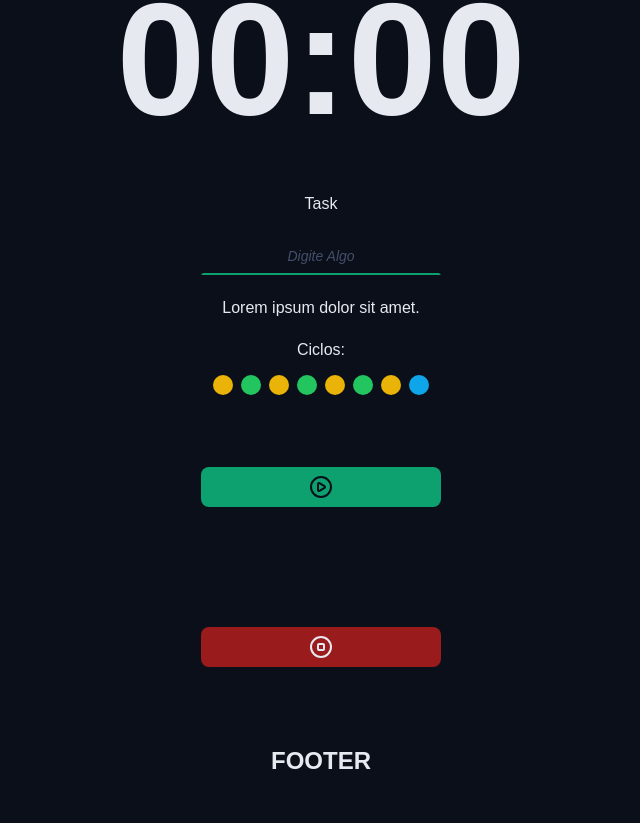
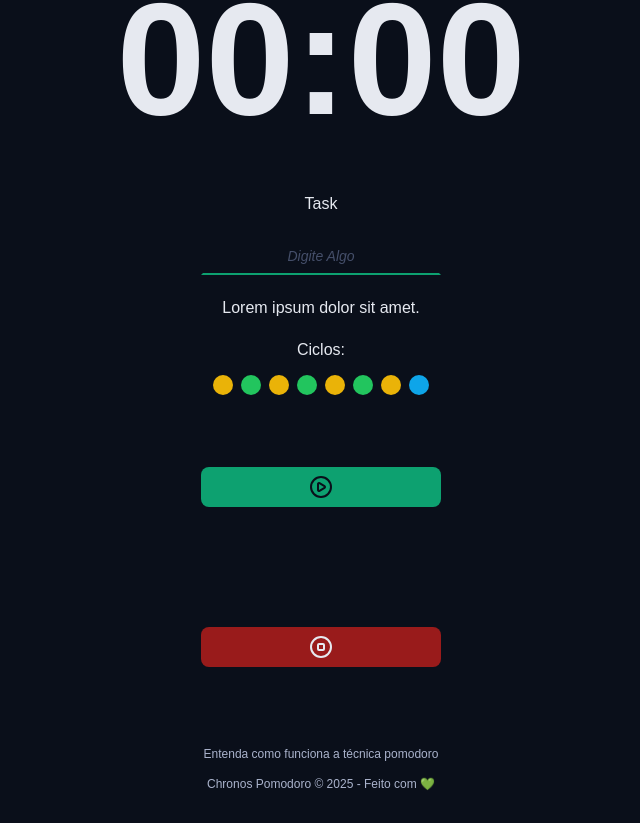
Before and after one commit to MaaSantos45/chronos, a React (Vite) app: page / in a window 1280 px wide. Shown: the part 335-1158 px from the top of the page, without its empty margins (319-959 px from the left). Built offline with nearby package versions, Linux system fonts and the light colour scheme.

Commit message:
adicionado component Footer

```diff
--- a/src/App.tsx
+++ b/src/App.tsx
@@ -1,10 +1,10 @@
 // import { useState } from 'react'
 import {Container, ContainerFluid} from "./components/Container";
-import {Heading} from "./components/Heading";
 import {Logo} from "./components/Logo";
 import {CountDown} from "./components/CountDown"
 import {Menu} from "./components/Menu";
 import {Form} from "./components/Form";
+import {Footer} from "./components/Footer";
 
 import './styles/theme.css'
 import './styles/global.css'
@@ -33,9 +33,7 @@
             </Container>
 
             <Container>
-                <Heading>
-                   FOOTER
-                </Heading>
+                <Footer />
             </Container>
         </ContainerFluid>
     </>
--- /dev/null
+++ b/src/components/Footer/index.tsx
@@ -0,0 +1,17 @@
+import styles from './styles.module.css'
+
+export function Footer() {
+    return (
+        <>
+            <footer className={styles.footer}>
+                <a href="/">
+                    Entenda como funciona a técnica pomodoro
+                </a>
+
+                <a href="/">
+                    Chronos Pomodoro &copy; { new Date().getFullYear() } - Feito com 💚
+                </a>
+            </footer>
+        </>
+    )
+}
--- /dev/null
+++ b/src/components/Footer/styles.module.css
@@ -0,0 +1,17 @@
+.footer {
+    display: flex;
+    flex-direction: column;
+    justify-content: center;
+    align-items: center;
+    font-size: 1.2rem;
+    gap: 1.6rem;
+}
+
+.footer a {
+    color: var(--text-muted);
+    text-decoration: none;
+}
+
+.footer a:hover {
+    text-decoration: underline;
+}
```
